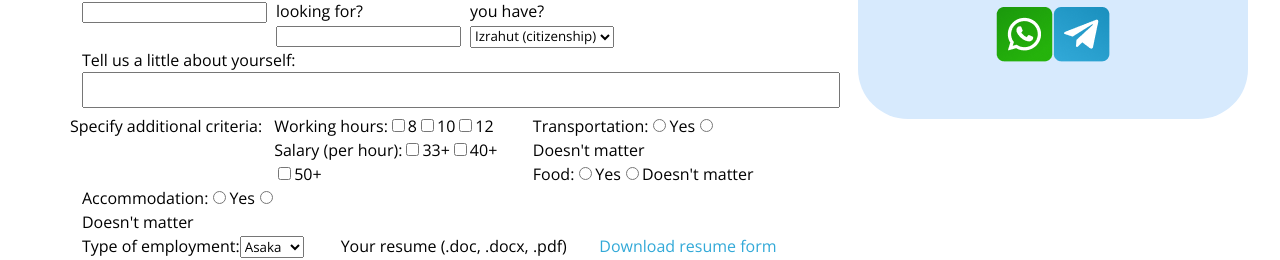
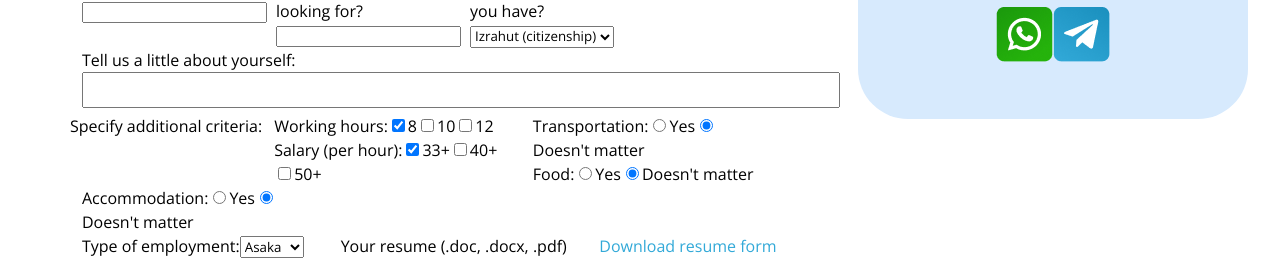
Before and after one commit to Aura-TLV/front-web-react--redux, a React (Vite) app: page /jobs in a window 1280 px wide. Shown: the part 352-612 px from the top of the page. Built offline with nearby package versions, Linux system fonts and the light colour scheme; no server answers.

Commit message:
fix: set default values in inputs (form candidate)

```diff
--- a/src/components/pages/Jobs/MainPanelForms/FormCandidate.jsx
+++ b/src/components/pages/Jobs/MainPanelForms/FormCandidate.jsx
@@ -20,7 +20,7 @@ const FormCandidate = () => {
                     </div>
                     <div className="col-md-3">
                         <label htmlFor="eMail">{t('mainPanel.candidate.eMail')}:</label>
-                        <input id="eMail" />
+                        <input id="eMail" type="email" />
                     </div>
                     <div className="col-md-3">
                         <label htmlFor="password">{t('mainPanel.candidate.password')}:</label>
@@ -55,7 +55,7 @@ const FormCandidate = () => {
                     <div className="col-md-3">
                         <label htmlFor="status">{t('mainPanel.candidate.status.label')}</label>
                         <select id="status">
-                            <option value="teudat-zeut">{t('mainPanel.candidate.status.t1')}</option>
+                            <option value="teudat-zeut" selected>{t('mainPanel.candidate.status.t1')}</option>
                             <option value="work-visa">{t('mainPanel.candidate.status.t2')}</option>
                             <option value="tour-visa">{t('mainPanel.candidate.status.t3')}</option>
                             <option value="blue-paper">{t('mainPanel.candidate.status.t4')}</option>
@@ -74,29 +74,29 @@ const FormCandidate = () => {
                     {t('mainPanel.candidate.extraInfoLabel')}:<br />
                     <div className="col-md-4">
                         {t('mainPanel.candidate.workingHours')}:
-                        <input name="workingHours" type="checkbox" value={8} />8
+                        <input name="workingHours" checked type="checkbox" value={8} />8
                         <input name="workingHours" type="checkbox" value={10} />10
                         <input name="workingHours" type="checkbox" value={12} />12
                         <br />
                         {t('mainPanel.candidate.wagePerHour')}:
-                        <input name="wagePerHour" type="checkbox" value={33} />33+
+                        <input name="wagePerHour" checked type="checkbox" value={33} />33+
                         <input name="wagePerHour" type="checkbox" value={40} />40+
                         <input name="wagePerHour" type="checkbox" value={50} />50+
                     </div>
                     <div className="col-md-4">
                         {t('mainPanel.candidate.driver')}:
                         <input name="driver" type="radio" />{t('mainPanel.candidate.controls.checkboxY')}
-                        <input name="driver" type="radio" />{t('mainPanel.candidate.controls.checkboxN')}
+                        <input name="driver" checked type="radio" />{t('mainPanel.candidate.controls.checkboxN')}
                         <br />
                         {t('mainPanel.candidate.lunch')}:
                         <input name="lunch" type="radio" />{t('mainPanel.candidate.controls.checkboxY')}
-                        <input name="lunch" type="radio" />{t('mainPanel.candidate.controls.checkboxN')}
+                        <input name="lunch" checked type="radio" />{t('mainPanel.candidate.controls.checkboxN')}
                         <br />
                     </div>
                     <div className="col-md-4">
                         {t('mainPanel.candidate.living')}:
                         <input name="living" type="radio" />{t('mainPanel.candidate.controls.checkboxY')}
-                        <input name="living" type="radio" />{t('mainPanel.candidate.controls.checkboxN')}
+                        <input name="living" checked type="radio" />{t('mainPanel.candidate.controls.checkboxN')}
                     </div>
                 </div>
 
@@ -104,7 +104,7 @@ const FormCandidate = () => {
                     <div className="col-md-4">
                         {t('mainPanel.candidate.contractType.label')}:
                         <select name="contractType">
-                            <option name="asaka">{t('mainPanel.candidate.contractType.asaka')}</option>
+                            <option name="asaka" selected>{t('mainPanel.candidate.contractType.asaka')}</option>
                             <option name="asama">{t('mainPanel.candidate.contractType.asama')}</option>
                         </select>
                     </div>
```
